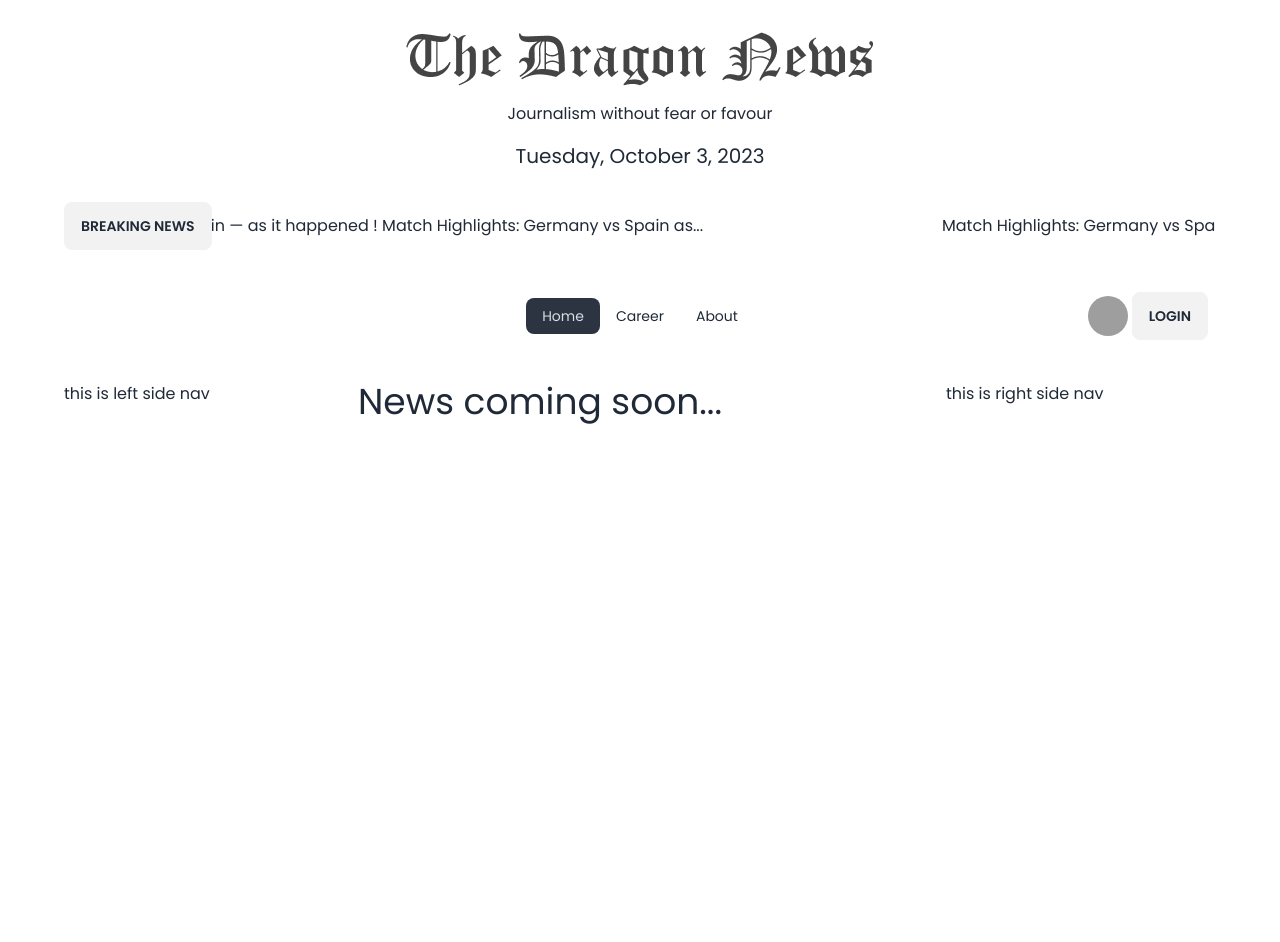
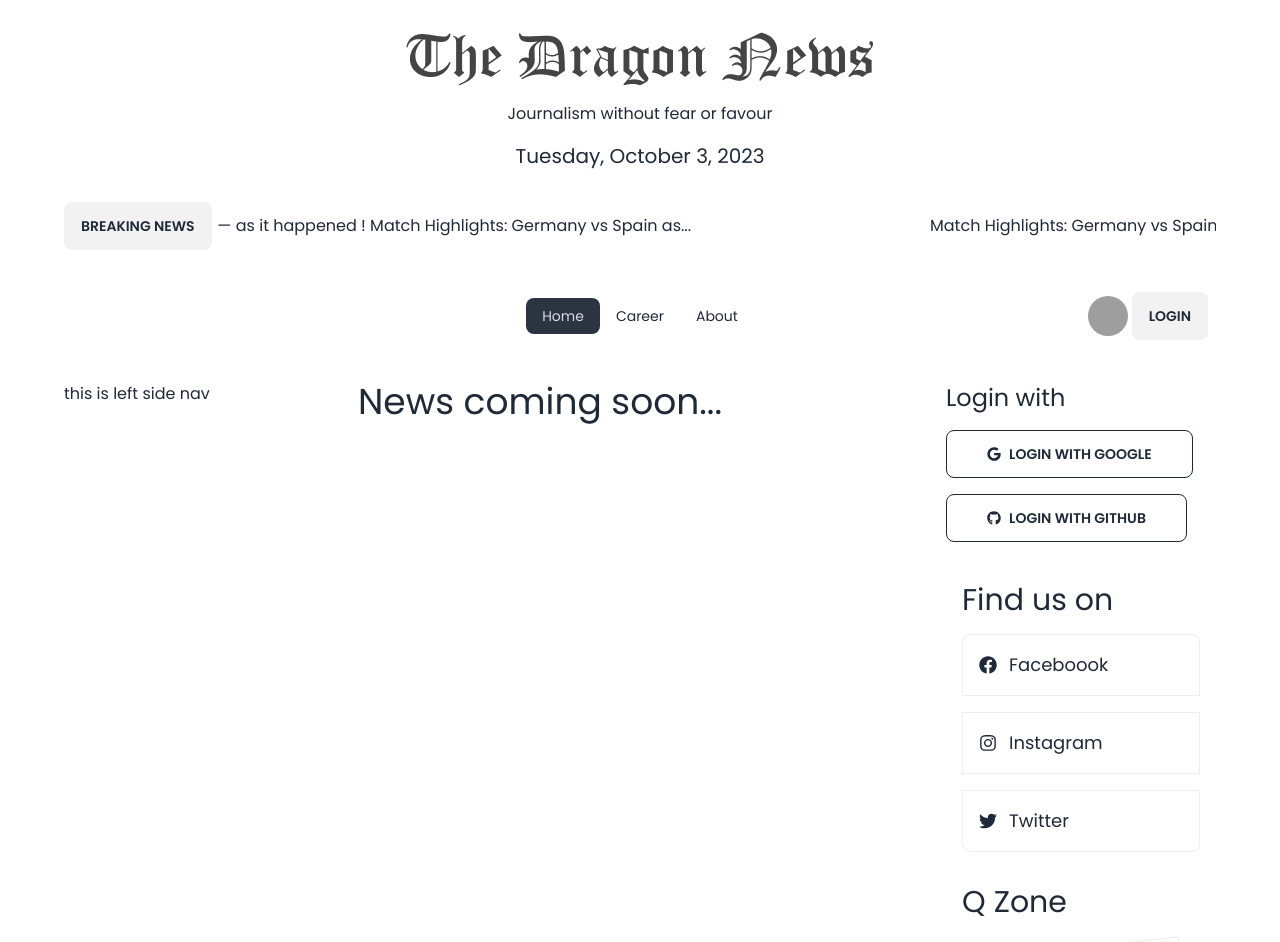
Before and after one commit to Shiham123/Dragon-project, a React (Vite) app: page / in a window 1280 px wide. Shown: the top 942 px of the page. Before the commit the page ends 800 px from the top, so only its background shows below. Built offline with nearby package versions, Linux system fonts and the light colour scheme; grey boxes are pictures that could not be loaded.

Commit message:
right nav complete

```diff
--- a/package.json
+++ b/package.json
@@ -18,6 +18,7 @@
     "react": "^18.2.0",
     "react-dom": "^18.2.0",
     "react-fast-marquee": "^1.6.1",
+    "react-icons": "^4.11.0",
     "react-router-dom": "^6.16.0",
     "sort-by": "^1.2.0"
   },
--- a/src/components/rightNav.jsx
+++ b/src/components/rightNav.jsx
@@ -1,5 +1,59 @@
+import {
+  FaFacebook,
+  FaGithub,
+  FaGoogle,
+  FaInstagram,
+  FaTwitter,
+} from 'react-icons/fa';
+
+import qZoneOne from '../assets/qZone1.png';
+import qZoneTwo from '../assets/qZone2.png';
+import qZoneThree from '../assets/qZone3.png';
+
 const RightSideNav = () => {
-  return <div>this is right side nav </div>;
+  return (
+    <div>
+      <div className="space-y-4 mb-6">
+        <h2 className="text-2xl">Login with</h2>
+        <button className="btn btn-outline px-10">
+          <FaGoogle />
+          Login with google
+        </button>
+        <button className="btn btn-outline px-10">
+          <FaGithub />
+          Login with github
+        </button>
+      </div>
+      <div className="p-4 space-y-4">
+        <h2 className="text-3xl">Find us on</h2>
+        <a
+          href=""
+          className="p-4 flex text-lg items-center border rounded-t-lg"
+        >
+          <FaFacebook className="mr-3" />
+          <span>Faceboook</span>
+        </a>
+        <a href="" className="p-4 flex text-lg items-center border">
+          <FaInstagram className="mr-3" />
+          <span>Instagram</span>
+        </a>
+        <a
+          href=""
+          className="p-4 flex text-lg items-center border rounded-b-lg"
+        >
+          <FaTwitter className="mr-3" />
+          <span>Twitter</span>
+        </a>
+      </div>
+      {/* Q zone */}
+      <div className="p-4 space-y-4 mb-6">
+        <h2 className="text-3xl">Q Zone</h2>
+        <img src={qZoneOne} alt="" />
+        <img src={qZoneTwo} alt="" />
+        <img src={qZoneThree} alt="" />
+      </div>
+    </div>
+  );
 };
 
 export default RightSideNav;
```
Also changed, not shown: 1 other file (tests, documents, lock files or other folders).
